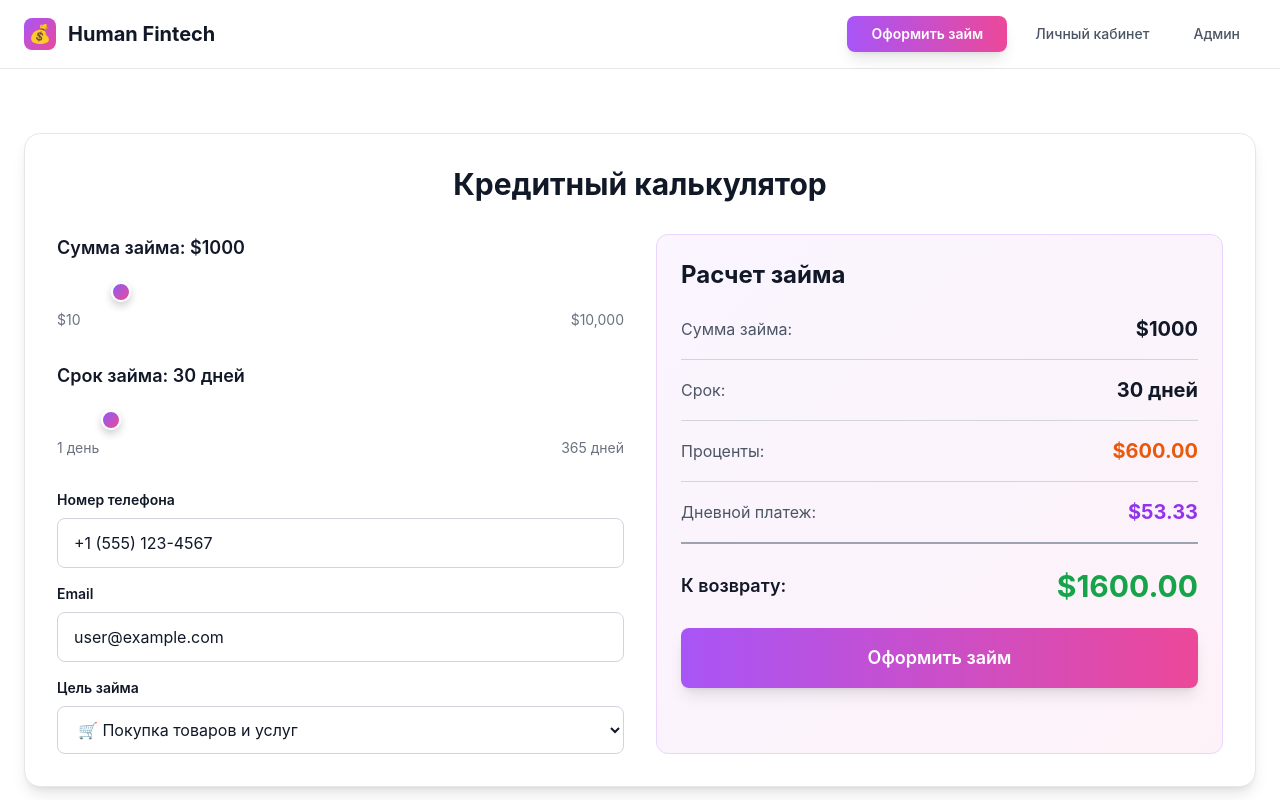
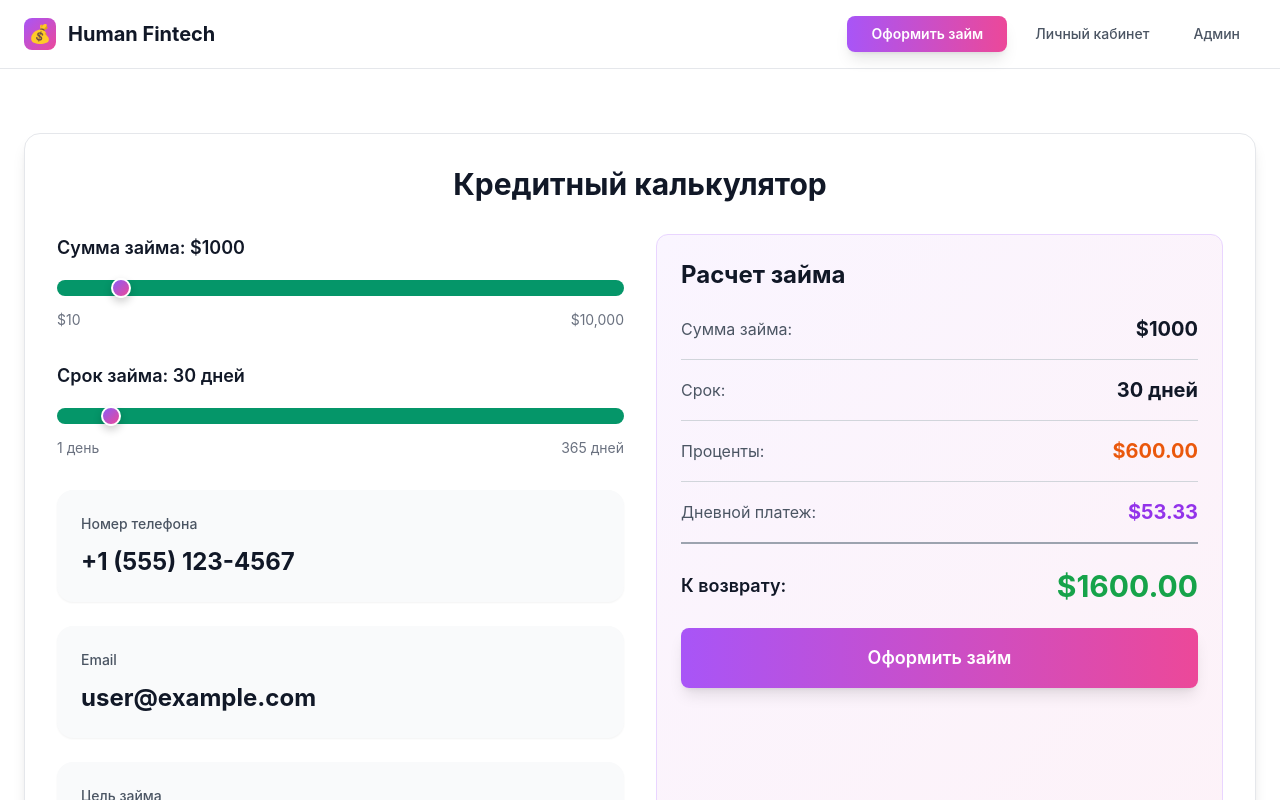
Before and after one commit to ioanngrigorev/microfinance-frontend, a React (Vite) app: page / in a window 1280 px wide. Shown: the top 800 px of the page. Built offline with nearby package versions, Linux system fonts and the light colour scheme.

Commit message:
Redesign input fields as card-style components with rounded corners and light background

```diff
--- a/src/index.css
+++ b/src/index.css
@@ -30,10 +30,19 @@ body {
   cursor: pointer;
 }
 
-.slider::-webkit-slider-track {
-  background: #10b981;
+/* Fallback for browsers that don't support pseudo-elements */
+input[type="range"] {
+  background: #059669 !important;
   height: 16px;
   border-radius: 8px;
+  border: none;
+}
+
+.slider::-webkit-slider-track {
+  background: #059669 !important;
+  height: 16px;
+  border-radius: 8px;
+  border: none;
 }
 
 .slider::-webkit-slider-thumb {
@@ -53,7 +62,7 @@ body {
 }
 
 .slider::-moz-range-track {
-  background: #10b981;
+  background: #059669 !important;
   height: 16px;
   border-radius: 8px;
   border: none;
--- a/src/pages/HomePage.jsx
+++ b/src/pages/HomePage.jsx
@@ -73,41 +73,41 @@ function HomePage() {
 
 
             {/* Дополнительные поля */}
-            <div className="mt-6 space-y-4">
-              <div>
-                <label className="block text-gray-900 text-sm font-semibold mb-2">
+            <div className="mt-6 space-y-6">
+              <div className="bg-gray-50 rounded-2xl p-6 shadow-sm">
+                <label className="block text-gray-600 text-sm font-medium mb-3">
                   Номер телефона
                 </label>
                 <input
                   type="tel"
                   value={phoneNumber}
                   onChange={(e) => setPhoneNumber(e.target.value)}
-                  className="w-full px-4 py-3 bg-white border border-gray-300 rounded-lg focus:ring-2 focus:ring-purple-500 focus:border-purple-500 text-gray-900 placeholder-gray-500"
+                  className="w-full text-2xl font-bold text-gray-900 bg-transparent border-none outline-none placeholder-gray-400"
                   placeholder="+1 (555) 123-4567"
                 />
               </div>
 
-              <div>
-                <label className="block text-gray-900 text-sm font-semibold mb-2">
+              <div className="bg-gray-50 rounded-2xl p-6 shadow-sm">
+                <label className="block text-gray-600 text-sm font-medium mb-3">
                   Email
                 </label>
                 <input
                   type="email"
                   value={email}
                   onChange={(e) => setEmail(e.target.value)}
-                  className="w-full px-4 py-3 bg-white border border-gray-300 rounded-lg focus:ring-2 focus:ring-purple-500 focus:border-purple-500 text-gray-900 placeholder-gray-500"
+                  className="w-full text-2xl font-bold text-gray-900 bg-transparent border-none outline-none placeholder-gray-400"
                   placeholder="user@example.com"
                 />
               </div>
 
-              <div>
-                <label className="block text-gray-900 text-sm font-semibold mb-2">
+              <div className="bg-gray-50 rounded-2xl p-6 shadow-sm">
+                <label className="block text-gray-600 text-sm font-medium mb-3">
                   Цель займа
                 </label>
                 <select
                   value={loanPurpose}
                   onChange={(e) => setLoanPurpose(e.target.value)}
-                  className="w-full px-4 py-3 bg-white border border-gray-300 rounded-lg focus:ring-2 focus:ring-purple-500 focus:border-purple-500 text-gray-900"
+                  className="w-full text-2xl font-bold text-gray-900 bg-transparent border-none outline-none"
                 >
                   <option value="Покупка товаров и услуг">🛒 Покупка товаров и услуг</option>
                   <option value="Медицинские расходы">🏥 Медицинские расходы</option>
```
